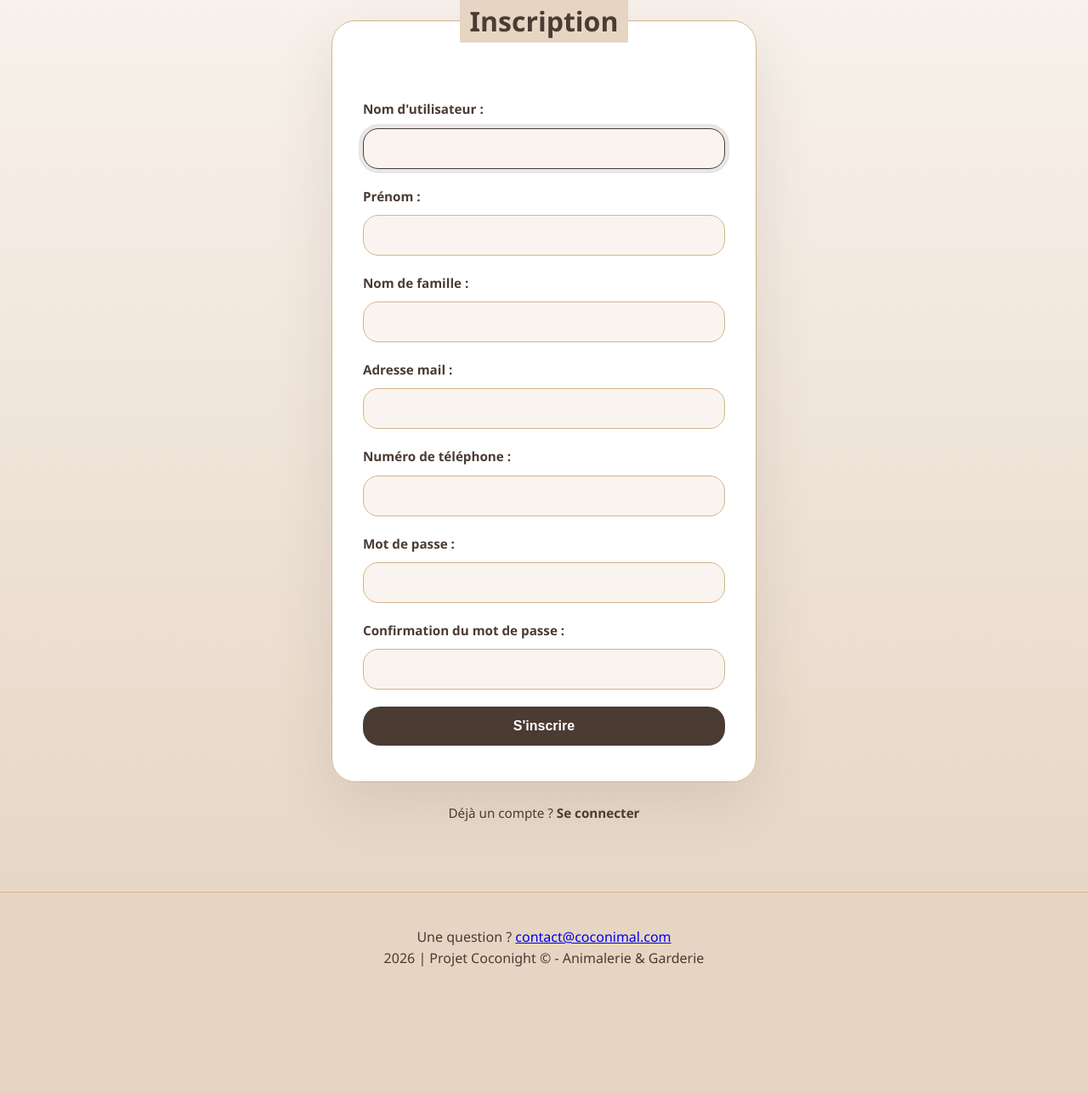
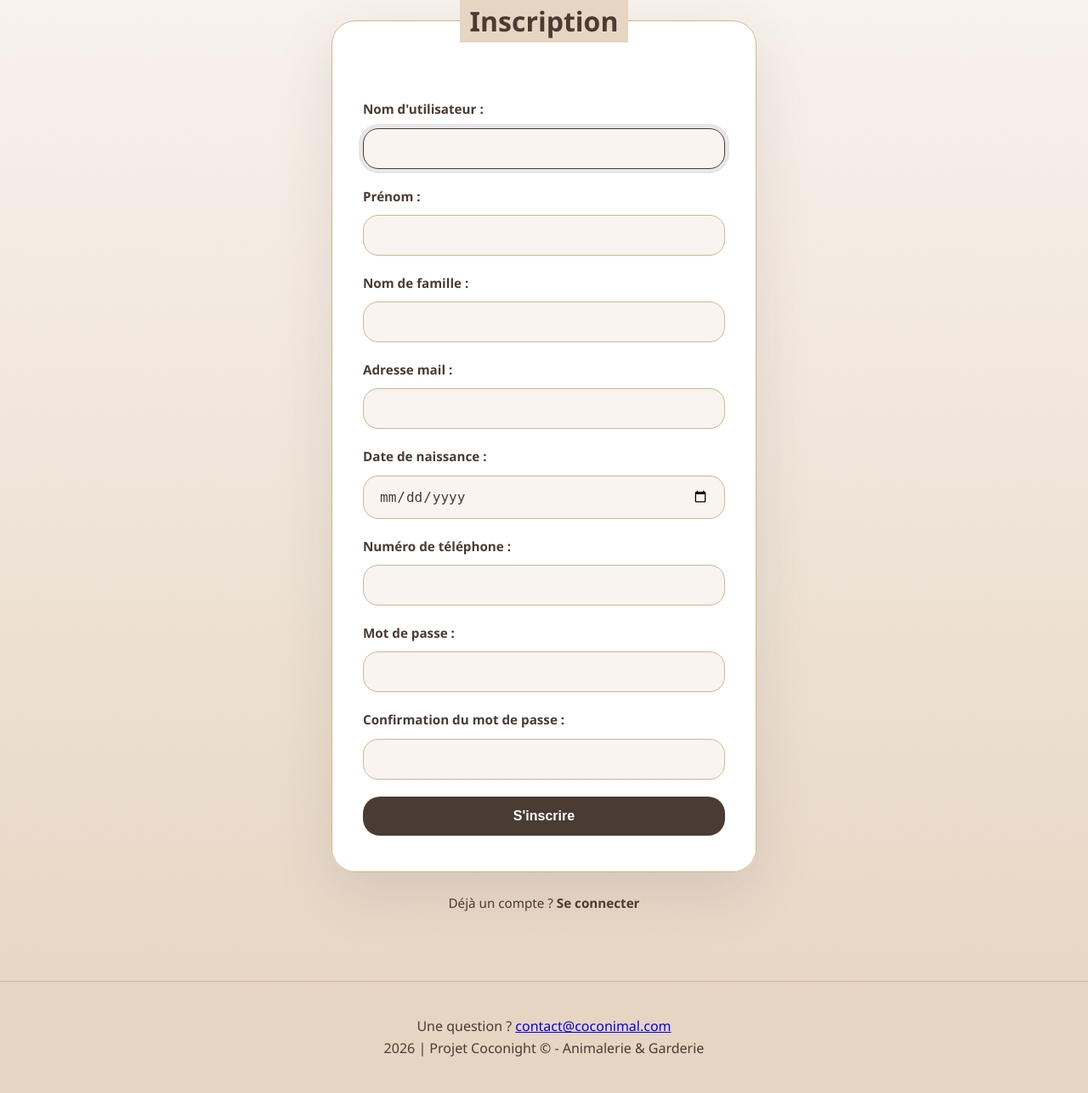
Before and after one commit to MathisSinet/CY_DevWeb_GI4, a Django app: page /accounts/signup/ in a window 1280 px wide. Shown: the part 253-1540 px from the top of the page at 85% size. Before the commit the page ends 1391 px from the top, so only its background shows below. Run offline with Django 4.2, Linux system fonts and the light colour scheme.

Commit message:
Ajout de la date de naissance de l'utilisateur

```diff
--- a/accounts/forms.py
+++ b/accounts/forms.py
@@ -3,13 +3,17 @@ from django.contrib.auth import get_user_model
 from django import forms
 from .models import RegisterableEmail
 import re
+from datetime import date
 
 User = get_user_model()
 
 class SignupForm(UserCreationForm):
     class Meta:
         model = User
-        fields = ["username", "first_name", "last_name", "email", "phone_number", "password1", "password2"]
+        fields = ["username", "first_name", "last_name", "email", "birthdate", "phone_number", "password1", "password2"]
+        widgets = {
+            'birthdate': forms.DateInput(attrs={'type': 'date'}),
+        }
         help_texts = {
             'username': None,
             'password1': None,
@@ -43,3 +47,9 @@ class SignupForm(UserCreationForm):
         if not re.match(r'^[a-zA-Z-]+$', last_name):
             raise forms.ValidationError("Le nom de famille ne peut contenir que des lettres ou des tirets (-).")
         return last_name
+
+    def clean_birthdate(self):
+        birthdate = self.cleaned_data.get('birthdate')
+        if birthdate and birthdate > date.today():
+            raise forms.ValidationError("La date de naissance ne peut pas être dans le futur.")
+        return birthdate
--- a/accounts/models.py
+++ b/accounts/models.py
@@ -7,13 +7,8 @@ class RegisterableEmail(models.Model):
 class User(AbstractUser):
     first_name = models.CharField(max_length=50, blank=False)
     last_name = models.CharField(max_length=50, blank=False)
-    email = models.EmailField(unique=True, blank=True)
-
-    # A AJOUTER
-    #genre
-    #date de naissance
-    #age
-
+    email = models.EmailField(unique=True, blank=False)
+    birthdate = models.DateField()
     phone_number = models.CharField(max_length=20, blank=True, null=True)
     points = models.IntegerField(default=0)
     current_level = models.CharField(max_length=20, default='beginner')
--- a/accounts/templates/signup.html
+++ b/accounts/templates/signup.html
@@ -47,6 +47,13 @@
                 {% endif %}
             </label>
             <label>
+                Date de naissance :
+                {{ form.birthdate }}
+                {% if form.birthdate.errors %}
+                    <div class="field-error">{{ form.birthdate.errors }}</div>
+                {% endif %}
+            </label>
+            <label>
                 Numéro de téléphone :
                 {{ form.phone_number }}
                 {% if form.phone_number.errors %}
--- a/core/management/commands/resetdb.py
+++ b/core/management/commands/resetdb.py
@@ -27,6 +27,7 @@ class Command(BaseCommand):
             password="admin",
             first_name = "Admin",
             last_name = "Root",
+            birthdate = "1990-01-01",
             current_level = "beginner",
             verified = True
         )
@@ -36,6 +37,7 @@ class Command(BaseCommand):
             password="alice",
             first_name = "Alice",
             last_name = "Coco",
+            birthdate = "2005-02-08",
             current_level = "beginner",
             verified = True
         )
@@ -45,6 +47,7 @@ class Command(BaseCommand):
             password="bob",
             first_name = "Bob",
             last_name = "Coco",
+            birthdate = "2000-10-10",
             current_level = "beginner",
             verified = True
         )
--- a/core/views.py
+++ b/core/views.py
@@ -10,12 +10,6 @@ def test(request):
 
 def index(request):
     return render(request, "index.html")
-
-def login(request):
-    return render(request,"login.html")
-
-def signup(request):
-    return render(request,"signup.html")
 
 def concept(request, id_unique):
     # On récupère l'objet grâce à son ID unique (ex: FONT-001)
--- a/static/css/login.css
+++ b/static/css/login.css
@@ -46,6 +46,7 @@
 }
 
 .login input[type="text"],
+.login input[type="date"],
 .login input[type="email"],
 .login input[type="password"] {
     width: 100%;
@@ -60,6 +61,7 @@
 }
 
 .login input[type="text"]:focus,
+.login input[type="date"]:focus,
 .login input[type="email"]:focus,
 .login input[type="password"]:focus {
     border-color: var(--col-dark);
```
Also changed, not shown: accounts/migrations/0003_user_date_naissance.py (added), accounts/migrations/0004_alter_user_date_naissance_alter_user_email.py (added), accounts/migrations/0005_rename_date_naissance_user_birthdate.py (added).
